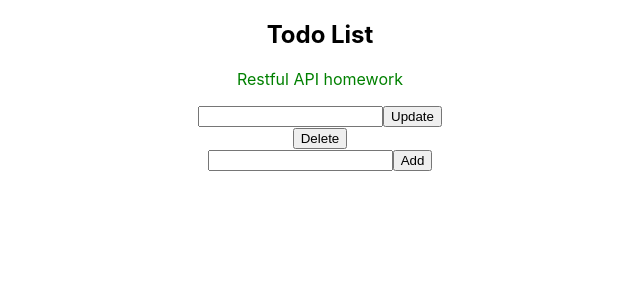
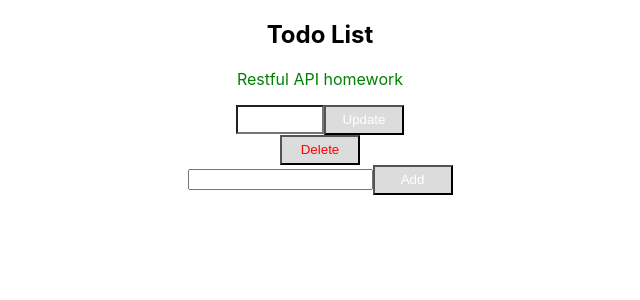
Before and after one commit to tqf1-23/web_final_homework, a React (Create React App) app in the folder frontend/: page / in a window 1280 px wide. Shown: the top 300 px of the page, without its empty margins (320-960 px from the left). Built offline with nearby package versions, Linux system fonts and the light colour scheme.

Commit message:
修改控件样式

```diff
--- a/frontend/src/NewItem.js
+++ b/frontend/src/NewItem.js
@@ -26,7 +26,7 @@ class NewItem extends Component{
         return(
             <div>
                 <input value={this.state.inputContent} onChange={this.OnInputChange}/>
-                <button onClick={this.onAddButtonClick}>Add</button>
+                <button className="add-button" onClick={this.onAddButtonClick}>Add</button>
             </div>
         );
     }
--- a/frontend/src/TodoList.js
+++ b/frontend/src/TodoList.js
@@ -4,6 +4,7 @@ import NewItem from './NewItem';
 import UpdateItem from './UpdateItem';
 import { getTodos, addTodo, deleteTodo, updateTodo } from "./api/TodoApi";
 import _ from "lodash";
+import './style.css';
 
 const TodoList = () => {
 
@@ -65,7 +66,7 @@ const TodoList = () => {
 
 
   return(
-             <div>
+    <React.Fragment>
                 {
                     list.map(item=>(
                         <div>
@@ -75,12 +76,12 @@ const TodoList = () => {
                             item={item}
                             index={item.id}
                             />
-                            <button onClick={handleDeleteTask.bind(this,item.id)}>Delete</button>
+                            <button className="delete-button" onClick={handleDeleteTask.bind(this,item.id)}>Delete</button>
                         </div>
                     ))
                 }
                 <NewItem addItem={handleAddTask}/>
-            </div>
+            </React.Fragment>
         );
 }
 
--- a/frontend/src/UpdateItem.js
+++ b/frontend/src/UpdateItem.js
@@ -29,8 +29,8 @@ class UpdateItem extends Component{
     render(){
         return(
             <div>
-                <input value={this.state.inputContent} onChange={this.OnInputChange}/>
-                <button onClick={this.onAddButtonClick}>Update</button>
+                <input className="update-input" value={this.state.inputContent} onChange={this.OnInputChange}/>
+                <button className="update-button" onClick={this.onAddButtonClick}>Update</button>
             </div>
         );
     }
--- /dev/null
+++ b/frontend/src/style.css
@@ -0,0 +1,27 @@
+.delete-button {
+    background-color: gainsboro;
+    color: red;
+    height: 30px;
+    width: 80px;
+  }
+  .delete-button:hover { background: grey; }
+  .update-button {
+    background-color: gainsboro;
+    color: white;
+    height: 30px;
+    width: 80px;
+  }
+  .update-button:hover { background:grey; }
+  .add-button {
+    background-color: gainsboro;
+    color: white;
+    height: 30px;
+    width: 80px;
+  }
+  .add-button:hover { background:grey; }
+  .update-input{
+    background-color: white;
+    color: green;
+    height: 23px;
+    width: 80px;
+  }
```
